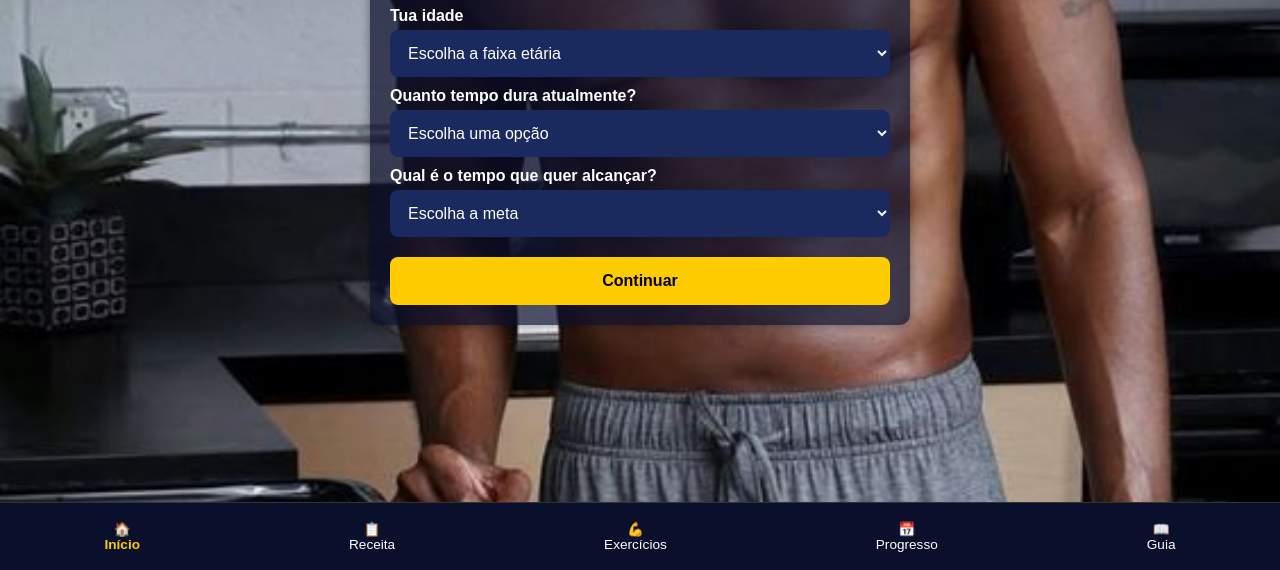
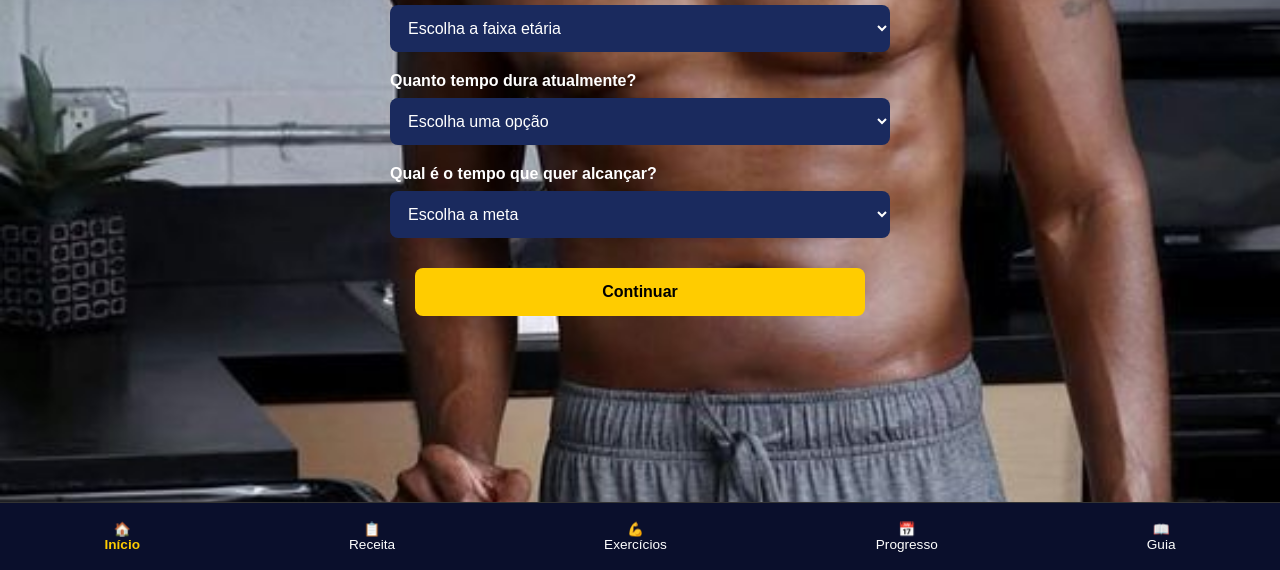
Before and after one commit to MickyMCY/Precoce, a plain HTML site: page index.html in a window 1280 px wide. Shown: the part 230-800 px from the top of the page. Drawn offline with Linux system fonts and the light colour scheme.

Commit message:
Update index.html

```diff
--- a/index.html
+++ b/index.html
@@ -14,32 +14,29 @@
       font-family: Arial, sans-serif;
     }
 
-    .form-container {
-      background-color: rgba(10, 15, 44, 0.7); /* fundo translúcido escuro */
-      padding: 20px;
-      border-radius: 10px;
-      max-width: 500px;
-      margin: 60px auto 100px;
-      box-shadow: 0 0 10px rgba(0, 0, 0, 0.4);
-    }
-
     h1 {
       text-align: center;
       color: white;
-      margin-bottom: 20px;
+      margin-top: 60px;
+    }
+
+    .form-group {
+      max-width: 500px;
+      margin: 20px auto;
+      padding: 0 20px;
     }
 
     label {
       display: block;
       color: white;
-      margin-top: 10px;
+      margin-top: 20px;
       font-weight: bold;
     }
 
     input, select {
       width: 100%;
       padding: 14px;
-      margin-top: 5px;
+      margin-top: 8px;
       border-radius: 8px;
       background-color: #1a2a5e; /* azul escuro */
       border: none;
@@ -52,8 +49,8 @@
     }
 
     button {
-      margin-top: 20px;
-      width: 100%;
+      margin: 30px auto;
+      width: 90%;
       padding: 15px;
       font-size: 1rem;
       background-color: #ffcc00;
@@ -61,6 +58,7 @@
       font-weight: bold;
       border: none;
       border-radius: 8px;
+      display: block;
       cursor: pointer;
     }
 
@@ -98,9 +96,9 @@
 </head>
 <body>
 
-  <div class="form-container">
-    <h1>Descubra Sua Solução</h1>
+  <h1>Descubra Sua Solução</h1>
 
+  <div class="form-group">
     <label for="nome">Teu nome</label>
     <input type="text" id="nome" name="nome" placeholder="ex: João">
 
@@ -144,8 +142,7 @@
 
   <script>
     function continuar() {
-      const form = document.querySelector('.form-container');
-      form.style.opacity = '0';
+      document.body.style.opacity = '0.4';
       setTimeout(() => {
         window.location.href = 'receita.html';
       }, 1000);
```
